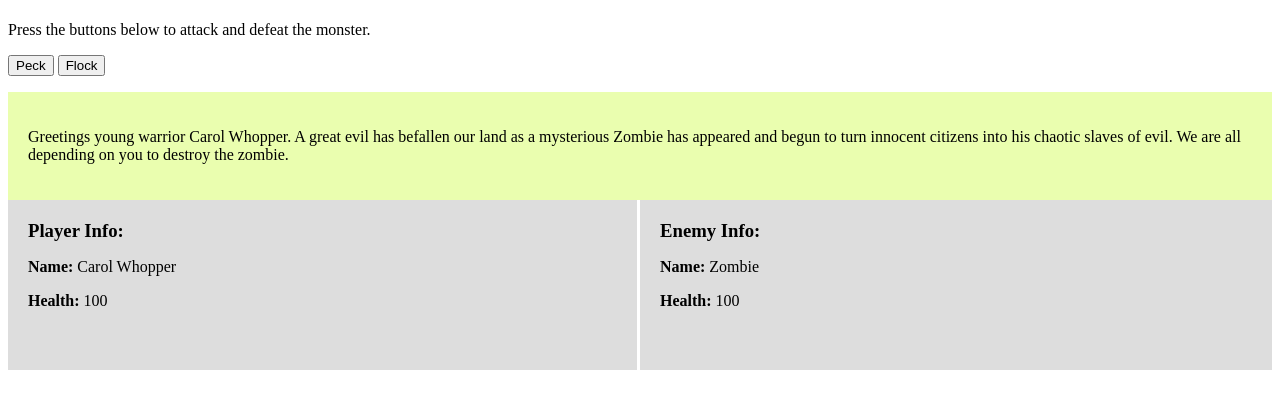
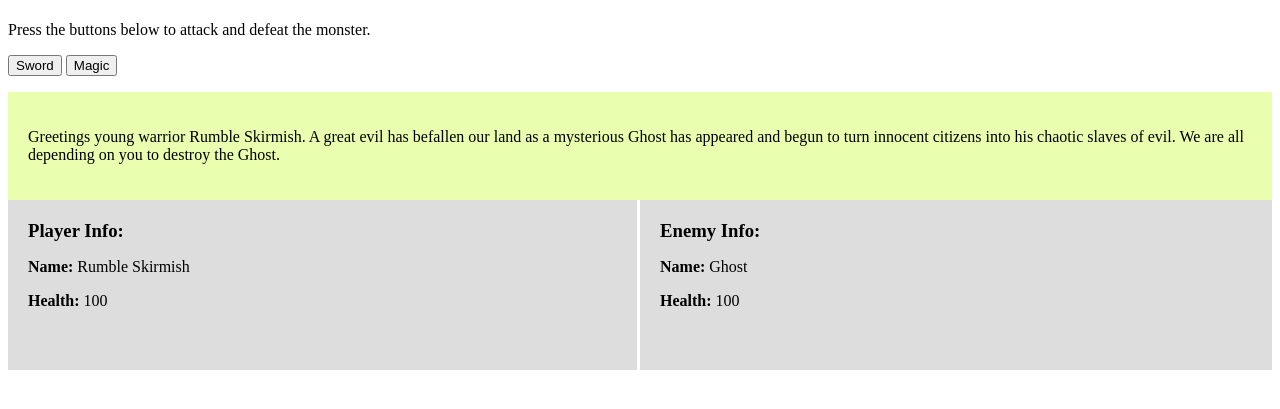
Before and after one commit to warnakey/Fight-Game, a plain HTML site: page index.html in a window 1280 px wide. Shown: the part 59-468 px from the top of the page. Drawn offline with Linux system fonts and the light colour scheme.

Commit message:
Update index.html

```diff
--- a/index.html
+++ b/index.html
@@ -34,8 +34,8 @@
     <body>
     <h1>Fight Game</h1>
     <p>Press the buttons below to attack and defeat the monster.</p>
-    <button id="attackone" onclick="playerAttack()">Peck</button>
-    <button id="attacktwo" onclick="playerAttackTwo()">Flock</button>
+    <button id="attackone" onclick="playerAttack()">Sword</button>
+    <button id="attacktwo" onclick="playerAttackTwo()">Magic</button>
 
     <p id="demo"></p>
 
@@ -45,23 +45,36 @@
     </div>
 
     <script>
-	var playerName = "Carol Whopper";
-	var attackOneName = "Peck";
-	var attackTwoName = "Flock";
-	var enemyName = "Zombie";
-	var enemyAttackOne = "Scratch";
+	var playerName = "Rumble Skirmish";
+	var attackOneName = "Sword";
+	var attackTwoName = "Magic";
+	var enemyName = "Ghost";
+	var enemyAttackOne = "Boo Attack";
 	var playerHealth = 100;
 	var enemyHealth = 100;
-	var playerAttackOneLow = 14;
-	var playerAttackOneHigh = 30;
-	var playerAttackTwoLow = 25;
-	var playerAttackTwoHigh = 50;
+	var playerAttackOneLow = 15;
+	var playerAttackOneHigh = 40;
+	var playerAttackTwoLow = 50;
+	var playerAttackTwoHigh = 75;
 	var enemyAttackOneLow = 10;
-	var enemyAttackOneHigh = 40;
+	var enemyAttackOneHigh = 30;
+  var helperName = "Chris";
+  var helperHealth = 1000000;
+  var helperAttackOneName = "Heal";
+  var helperAttackOneAmount = 100;
+  var helperAttackTwoName = "Teleportation";
+
+  /* WORLD VARIABLES */
+
+  var planetName = "Pixel World";
+  var ourCountry = "Mirage Country";
+  var ourCity = "Hometown";
+  var northCountry = "Chimpanese Land";
+  var southCountry = "Green Country";
 
 	document.getElementById("demo").innerHTML = `<p>Greetings young warrior ` + playerName +
 	`. A great evil has befallen our land as a mysterious ` + enemyName +
-	` has appeared and begun to turn innocent citizens into his chaotic slaves of evil. We are all depending on you to destroy the zombie.</p>`;
+	` has appeared and begun to turn innocent citizens into his chaotic slaves of evil. We are all depending on you to destroy the ` + enemyName + `.</p>`;
 
 	document.getElementById("playerinfo").innerHTML = `<h3><strong>Player Info:</strong></h3>
 	<p><strong>Name: </strong>` + playerName + `</p>
```
